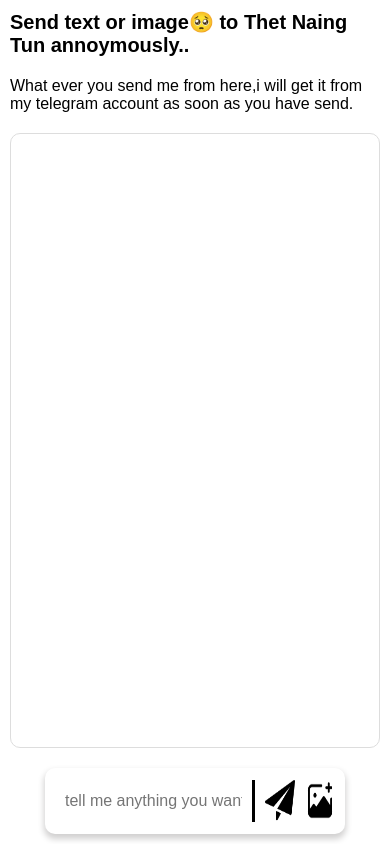
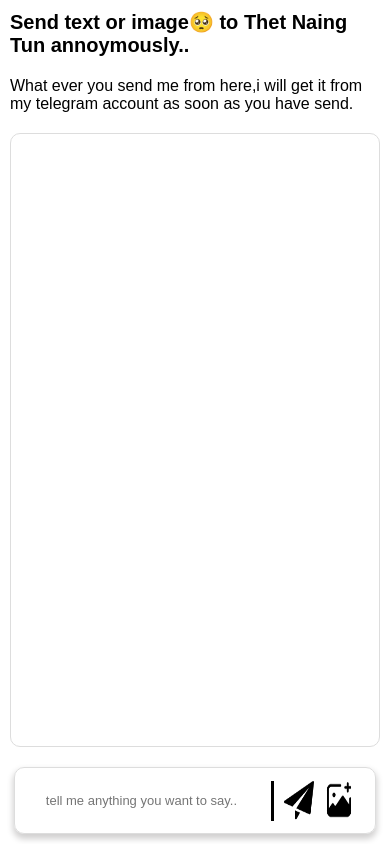
Before and after one commit to shivprakashh/profileviewer, a website: page public/index.html in a window 390 px wide. Drawn offline with nearby package versions, Linux system fonts and the light colour scheme; no server answers.

Commit message:
successfully add all the things

```diff
--- a/public/index.html
+++ b/public/index.html
@@ -58,19 +58,20 @@
 
 
 }
-.chatcon{
-    width:100%;
-    height:auto;
-
-    padding:5px;
+.chatcon {
+    width: 100%;
+    min-height: 100%;
+    max-height:auto;
+    padding: 5px;
     box-sizing: border-box;
 
     display: flex;
-    flex-direction: column;
-    align-items: flex-end;
-    gap:10px;
-    justify-content: flex-end;
+    flex-direction: column-reverse; /* 👈 This is the key! */
+    gap: 10px;
 
+    /* These make the content align visually at the bottom */
+    align-items: flex-end; /* or flex-end based on message alignment */
+    justify-content: flex-start;
 }
 .inputcon{
     width:auto;
@@ -99,7 +100,7 @@
 }
 
 .img{
-    width:40px;
+    width:auto;
     height:100%;
 
     position: relative;
@@ -115,7 +116,7 @@
 }
 
 #sendimg{
-    width:40px;
+    width:auto;
     height:90%;
 
 
@@ -139,9 +140,7 @@
 
 }
 @media (max-width:800px) {
-    body{
-        background-color: red;
-    }
+
     .conin{
         width:100%;
         height:100%;
@@ -155,6 +154,15 @@
     }
     .img{
         width:30px;
+    }
+    .inputcon{
+        width:98%;
+        border:1px solid #dddddd;
+
+    }
+    #input{
+        width:70%;
+        font-size: 13px;
     }
 
 }
```
